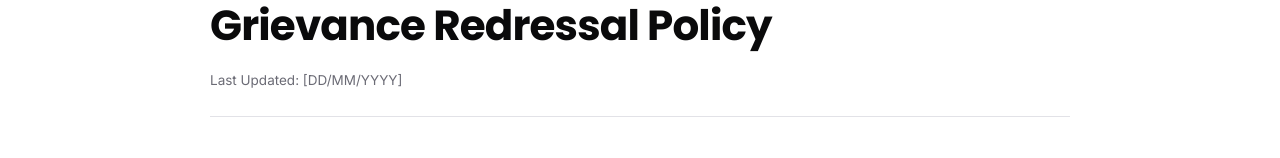
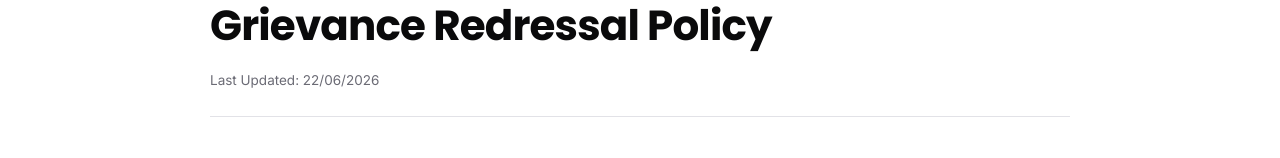
Before and after one commit to MJ-Digital-Services/mj-digital-website, a Next.js app: page /grievance-redressal in a window 1280 px wide. Shown: the part 243-401 px from the top of the page. Built offline with nearby package versions, Linux system fonts and the light colour scheme.

Commit message:
updated at for all policy changed, cashlo added as products in the homepage

```diff
--- a/src/app/grievance-redressal/page.tsx
+++ b/src/app/grievance-redressal/page.tsx
@@ -18,7 +18,7 @@ export default function GrievanceRedressalPage() {
         {/* Title */}
         <h1 className="blog-post-title">Grievance Redressal Policy</h1>
         <div className="blog-post-meta">
-          <span className="blog-post-meta-item">Last Updated: [DD/MM/YYYY]</span>
+          <span className="blog-post-meta-item">Last Updated: 22/06/2026</span>
         </div>
 
         {/* Content */}
--- a/src/app/privacy-policy/page.jsx
+++ b/src/app/privacy-policy/page.jsx
@@ -18,7 +18,7 @@ export default function PrivacyPolicyPage() {
         {/* Title */}
         <h1 className="blog-post-title">Privacy Policy</h1>
         <div className="blog-post-meta">
-          <span className="blog-post-meta-item">Last Updated: [DD/MM/YYYY]</span>
+          <span className="blog-post-meta-item">Last Updated: 22/06/2026</span>
         </div>
 
         {/* Content */}
--- a/src/app/refund-policy/page.tsx
+++ b/src/app/refund-policy/page.tsx
@@ -18,7 +18,7 @@ export default function RefundPolicyPage() {
         {/* Title */}
         <h1 className="blog-post-title">Refund &amp; Cancellation Policy</h1>
         <div className="blog-post-meta">
-          <span className="blog-post-meta-item">Last Updated: [DD/MM/YYYY]</span>
+          <span className="blog-post-meta-item">Last Updated: 22/06/2026</span>
         </div>
 
         {/* Content */}
--- a/src/app/terms-of-service/page.tsx
+++ b/src/app/terms-of-service/page.tsx
@@ -18,7 +18,7 @@ export default function TermsOfServicePage() {
         {/* Title */}
         <h1 className="blog-post-title">Terms &amp; Conditions</h1>
         <div className="blog-post-meta">
-          <span className="blog-post-meta-item">Last Updated: [DD/MM/YYYY]</span>
+          <span className="blog-post-meta-item">Last Updated: 22/06/2026</span>
         </div>
 
         {/* Content */}
--- a/src/components/home/Hero.tsx
+++ b/src/components/home/Hero.tsx
@@ -19,6 +19,7 @@ const products = [
   { name: "EzeePay", logo: "/ezeepay-logo.png", desc: "Fintech Platform", url: "https://ezeepay.app", isStatic: false },
   { name: "Zoki", logo: "/zoki-logo.jpg", desc: "CPaaS Solution", url: "https://zoki-website.vercel.app/", isStatic: false },
   { name: "Mobilocker", logo: "/mobilocker-logo.png", desc: "Secure Storage", url: "https://mobilocker.app", isStatic: false },
+  { name: "Cashlo", logo: "/cashlo-logo.png", desc: "UPI Cashpoint", url: "https://cashlo.vercel.app/", isStatic: false },
 ];
 
 export default function Hero() {
```
Also changed, not shown: public/cashlo-logo.png (added), src/app/globals.css.
